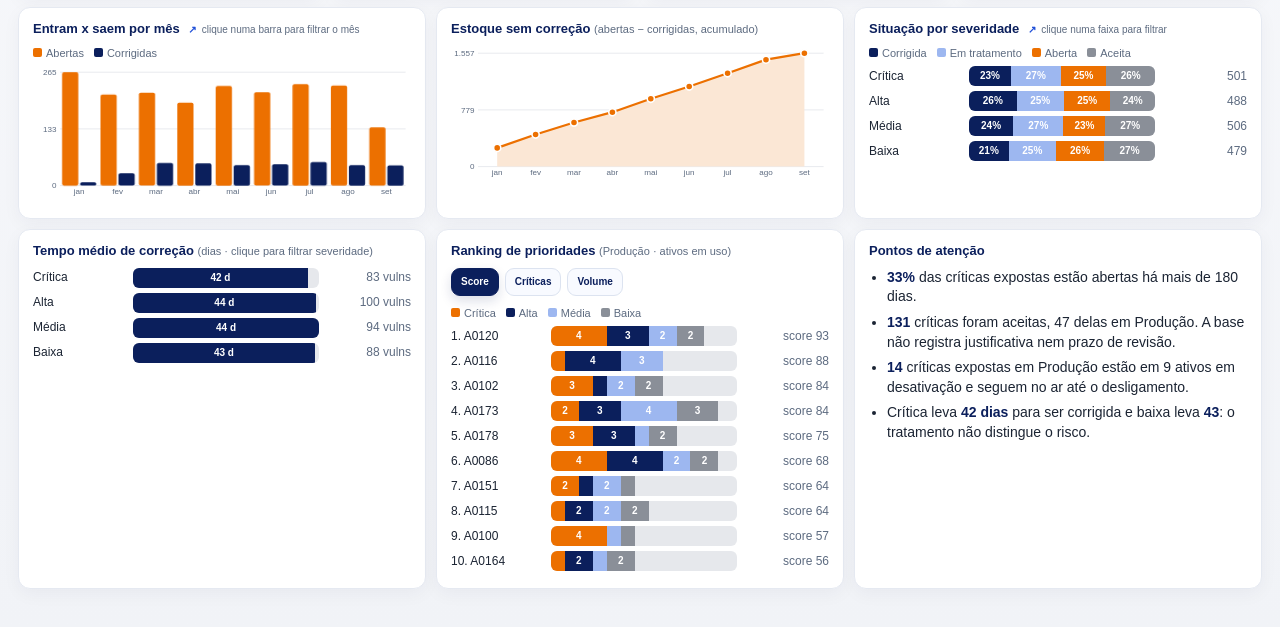
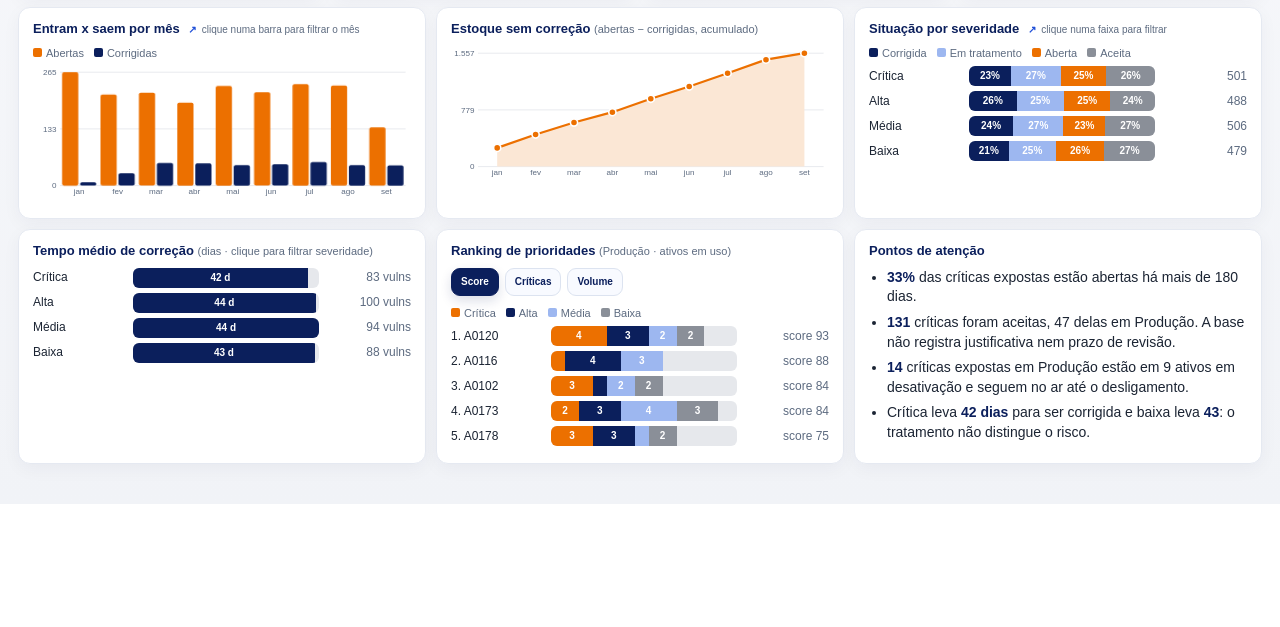
Before and after one commit to johnerik63/Painel-Executivo-de-Vulnerabilidades, a plain HTML site: page index.html in a window 1280 px wide. Shown: the part 525-1152 px from the top of the page. After the commit the page ends 1029 px from the top, so only its background shows below. Drawn offline with Linux system fonts and the light colour scheme.

Commit message:
Reduce rank limit from 10 to 5 in tableState

```diff
--- a/index.html
+++ b/index.html
@@ -105,7 +105,7 @@ const QA=[
 {id:"hom",label:"Homologação",apply:()=>{sel.amb=new Set(["Homologação"])}},
 {id:"dev",label:"Desenvolvimento",apply:()=>{sel.amb=new Set(["Desenvolvimento"])}},
 ];
-let tableState={sort:"sev",dir:-1,page:1,size:12,q:""},CURRENT_ROWS=[],assetFocus=null,rankState={limit:10,sort:"score"},KPI_PREV={};
+let tableState={sort:"sev",dir:-1,page:1,size:12,q:""},CURRENT_ROWS=[],assetFocus=null,rankState={limit:5,sort:"score"},KPI_PREV={};
 const FL=[["amb","Ambiente"],["sev","Severidade"],["st","Status da vulnerabilidade"],["cr","Criticidade do ativo"],["sa","Status do ativo"],["org","Origem"],["dom","Domínio"]],sel={},FVAL={};
 FL.forEach(([k])=>{FVAL[k]=[...new Set(D.map(d=>d[k]))].sort();sel[k]=new Set(FVAL[k])});
 const eh=s=>String(s).replace(/&/g,"&amp;").replace(/</g,"&lt;").replace(/>/g,"&gt;").replace(/"/g,"&quot;");
```
